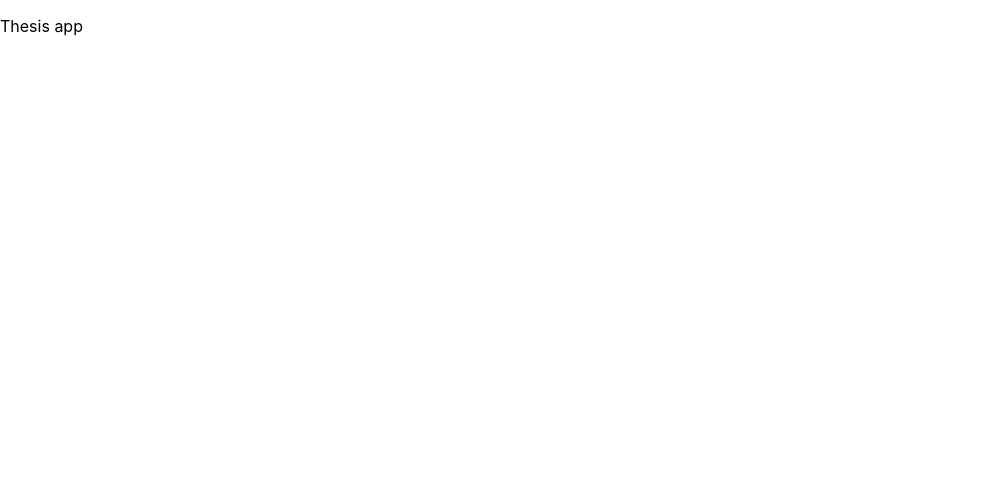
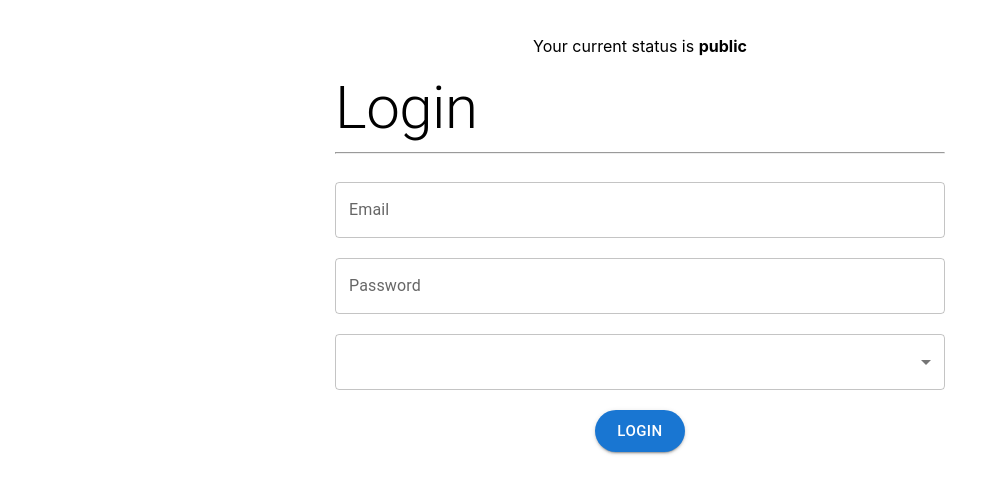
Before and after one commit to antonymarg/training-app-frontend, a React (Create React App) app: page / in a window 1280 px wide. Shown: the top 494 px of the page, without its empty margins (0-1008 px from the left). Built offline with nearby package versions, Linux system fonts and the light colour scheme.

Commit message:
Init role authentication

```diff
--- a/package.json
+++ b/package.json
@@ -13,6 +13,7 @@
     "@types/react-dom": "^18.0.11",
     "react": "^18.2.0",
     "react-dom": "^18.2.0",
+    "react-router-dom": "^6.10.0",
     "react-scripts": "5.0.1",
     "typescript": "^4.9.5",
     "web-vitals": "^2.1.4"
--- a/src/App.css
+++ b/src/App.css
@@ -0,0 +1,7 @@
+.container {
+  margin: 20px 30px;
+  display: flex;
+  flex-direction: column;
+  align-items: center;
+  justify-content: center;
+}
--- a/src/App.tsx
+++ b/src/App.tsx
@@ -1,12 +1,29 @@
-import React from "react";
+import { useState } from "react";
 import "./App.css";
+import { Routes, Route } from "react-router-dom";
+import { Home } from "./Routes";
+
+const USER_TYPES = {
+  PUBLIC: "public",
+  TRAINER: "trainer",
+  PARTICIPANT: "participant",
+};
 
 function App() {
+  const [userType, setUserType] = useState(USER_TYPES.PUBLIC);
+
   return (
-    <div className="App">
-      <header className="App-header">
-        <p>Thesis app</p>
-      </header>
+    <div className="container">
+      <p>
+        Your current status is <b>{userType}</b>
+      </p>
+      <Routes>
+        <Route
+          path="/"
+          element={<Home userType={userType} setUserType={setUserType} />}
+        />
+        <Route path="*" element={<div>Page not found</div>} />
+      </Routes>
     </div>
   );
 }
--- /dev/null
+++ b/src/Routes/Home.tsx
@@ -0,0 +1,18 @@
+import Login from "./Login";
+import Participant from "./Participant";
+import Trainer from "./Trainer";
+
+const Home = ({
+  userType,
+  setUserType,
+}: {
+  userType: string;
+  setUserType: (type: string) => void;
+}) => {
+  const logout = () => setUserType("public");
+  if (userType === "participant") return <Participant logout={logout} />;
+  if (userType === "trainer") return <Trainer logout={logout} />;
+  return <Login setUserType={setUserType} logout={logout} />;
+};
+
+export default Home;
--- /dev/null
+++ b/src/Routes/Login.tsx
@@ -0,0 +1,61 @@
+import { useState } from "react";
+import { TextField, Button, Typography, Select, MenuItem } from "@mui/material";
+
+const Login = ({ setUserType }: any) => {
+  const [email, setEmail] = useState<String>("");
+  const [password, setPassword] = useState<String>("");
+  const [userType, setUserTypeLocally] = useState<String>();
+
+  const onLoginClick = () => {
+    //validate form
+    setUserType(userType);
+  };
+  return (
+    <div
+      style={{
+        display: "flex",
+        flexDirection: "column",
+        width: "50%",
+        gap: "20px",
+      }}
+    >
+      <div>
+        <Typography variant="h2">Login</Typography>
+        <hr />
+      </div>
+      <TextField
+        id="email"
+        type="email"
+        label="Email"
+        value={email}
+        onChange={(v) => setEmail(v.target.value)}
+      />
+      <TextField
+        id="password"
+        type="password"
+        label="Password"
+        value={password}
+        onChange={(v) => setPassword(v.target.value)}
+      />
+      <Select
+        id="userRole"
+        value={userType}
+        label="Login as"
+        onChange={(v) => setUserTypeLocally(v.target.value)}
+      >
+        <MenuItem value="participant">Participant</MenuItem>
+        <MenuItem value="trainer">Trainer</MenuItem>
+      </Select>
+      <Button
+        variant="contained"
+        size="large"
+        style={{ borderRadius: "50px", alignSelf: "center" }}
+        onClick={onLoginClick}
+      >
+        Login
+      </Button>
+    </div>
+  );
+};
+
+export default Login;
--- /dev/null
+++ b/src/Routes/Participant.tsx
@@ -0,0 +1,10 @@
+const Participant = ({ logout }: { logout: () => void }) => {
+  return (
+    <div className="App">
+      <div className="container">Participant</div>
+      <button onClick={logout}>logout</button>
+    </div>
+  );
+};
+
+export default Participant;
--- /dev/null
+++ b/src/Routes/Trainer.tsx
@@ -0,0 +1,10 @@
+const Trainer = ({ logout }: { logout: () => void }) => {
+  return (
+    <div className="App">
+      <div className="container">Trainer</div>
+      <button onClick={logout}>logout</button>
+    </div>
+  );
+};
+
+export default Trainer;
--- /dev/null
+++ b/src/Routes/index.tsx
@@ -0,0 +1,6 @@
+import Home from "./Home";
+import Login from "./Login";
+import Trainer from "./Trainer";
+import Participant from "./Participant";
+
+export { Home, Login, Trainer, Participant };
--- a/src/index.tsx
+++ b/src/index.tsx
@@ -2,12 +2,15 @@ import React from "react";
 import ReactDOM from "react-dom/client";
 import "./index.css";
 import App from "./App";
+import { BrowserRouter } from "react-router-dom";
 
 const root = ReactDOM.createRoot(
   document.getElementById("root") as HTMLElement
 );
 root.render(
   <React.StrictMode>
-    <App />
+    <BrowserRouter>
+      <App />
+    </BrowserRouter>
   </React.StrictMode>
 );
```
Also changed, not shown: 2 other files (tests, documents, lock files or other folders).
